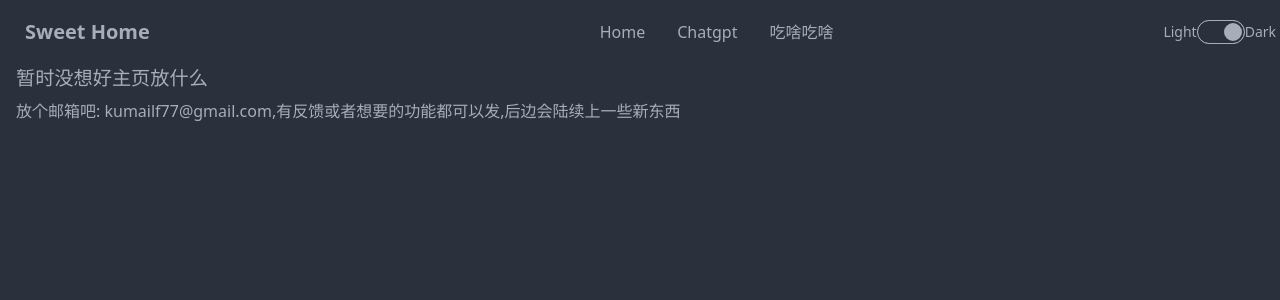
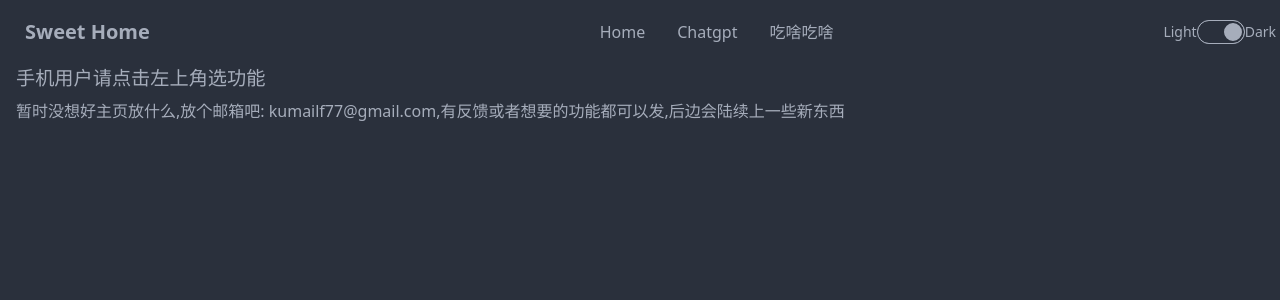
Before and after one commit to kumailf/myweb-fe, a Vue app: page / in a window 1280 px wide. Shown: the top 300 px of the page. Built offline with nearby package versions, Linux system fonts and the light colour scheme.

Commit message:
update home

```diff
--- a/src/components/TheWelcome.vue
+++ b/src/components/TheWelcome.vue
@@ -4,7 +4,7 @@ import WelcomeItem from './WelcomeItem.vue'
 
 <template>
   <WelcomeItem>
-    <template #heading>暂时没想好主页放什么</template>
-    <a>放个邮箱吧: kumailf77@gmail.com,有反馈或者想要的功能都可以发,后边会陆续上一些新东西</a>
+    <template #heading>手机用户请点击左上角选功能</template>
+    <a>暂时没想好主页放什么,放个邮箱吧: kumailf77@gmail.com,有反馈或者想要的功能都可以发,后边会陆续上一些新东西</a>
   </WelcomeItem>
 </template>
```
